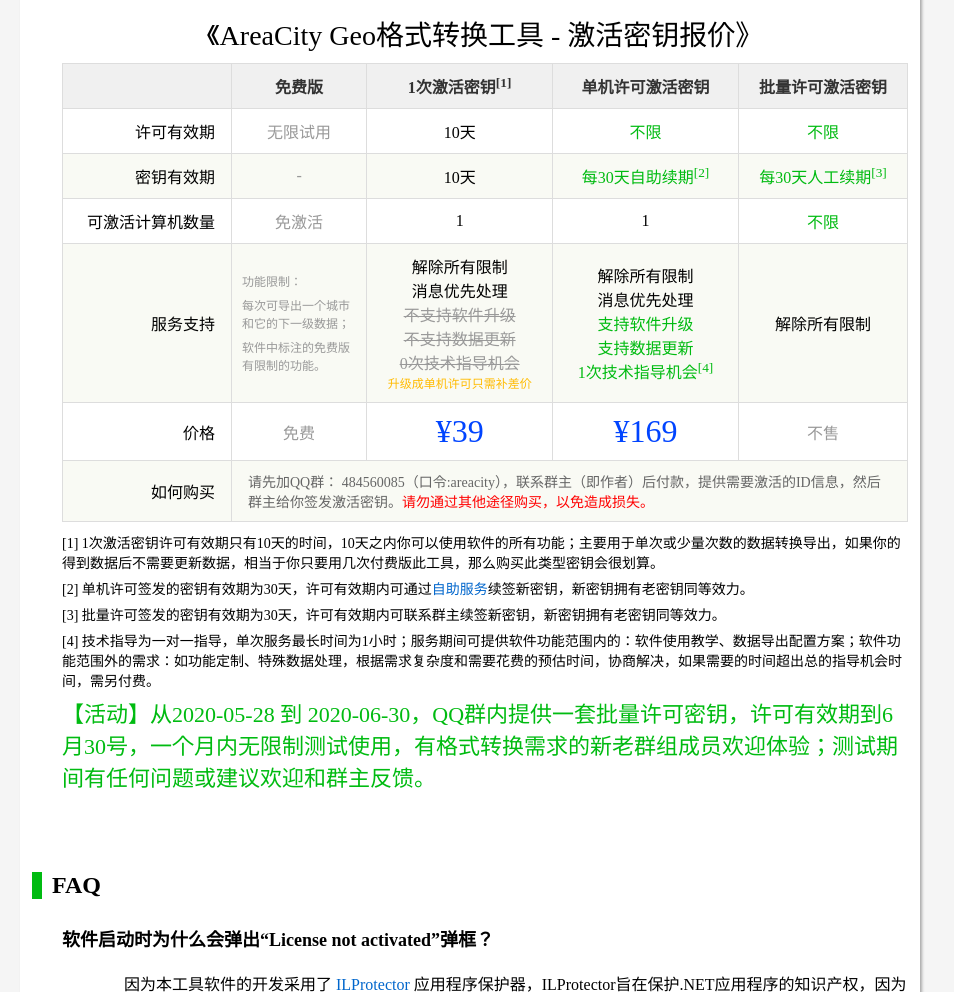
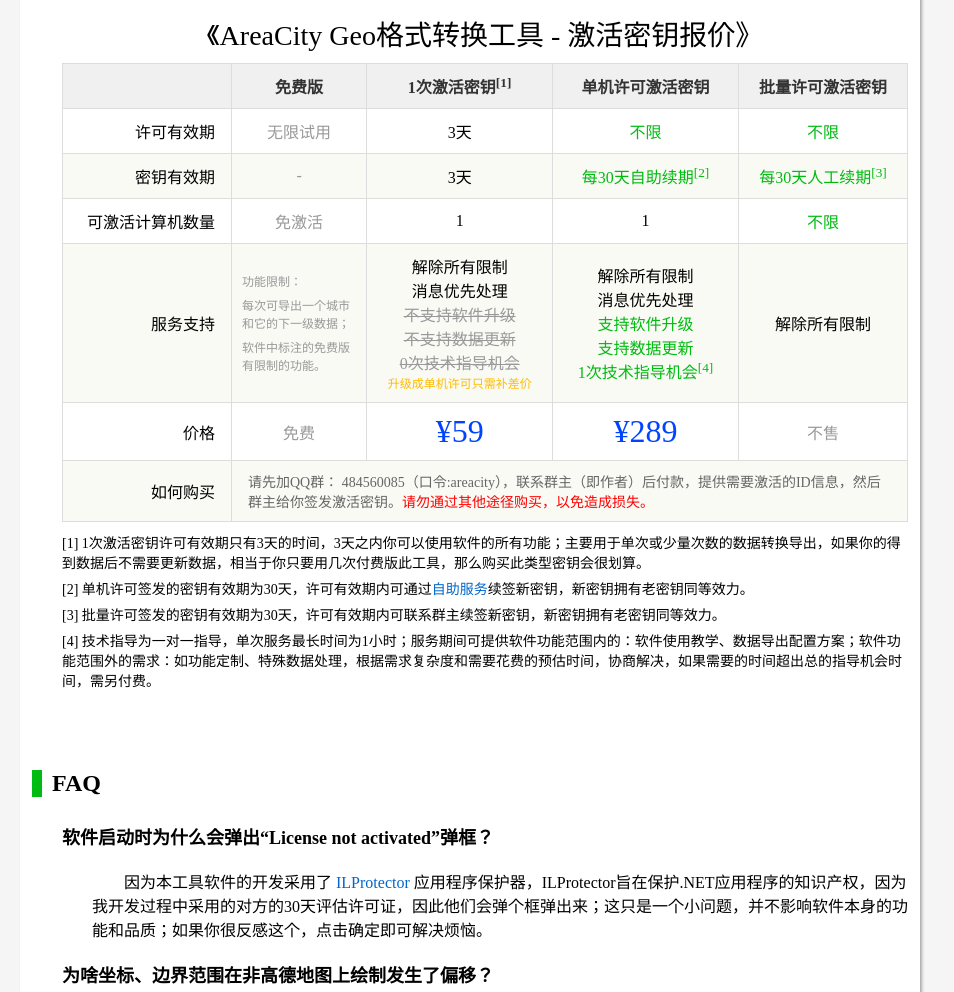
Before and after one commit to vikuviku66664i/xiangyuecnw, a plain HTML site: page assets/AreaCity-Geo-Transform-Tools.html in a window 1280 px wide. Shown: the part 9859-10851 px from the top of the page, without its empty margins (170-1124 px from the left). Drawn offline with Linux system fonts and the light colour scheme.

```diff
--- a/assets/AreaCity-Geo-Transform-Tools.html
+++ b/assets/AreaCity-Geo-Transform-Tools.html
@@ -531,14 +531,14 @@ select id,ext_path,polygon from 【此处改成你的表名】 where polygon.STI
 					<tr>
 						<td class="right">许可有效期</td>
 						<td style="color:#999">无限试用</td>
-						<td>10天</td>
+						<td>3天</td>
 						<td style="color:#0b1;">不限</td>
 						<td style="color:#0b1;">不限</td>
 					</tr>
 					<tr>
 						<td class="right">密钥有效期</td>
 						<td style="color:#999">-</td>
-						<td>10天</td>
+						<td>3天</td>
 						<td style="color:#0b1;">每30天自助续期<sup>[2]</sup></td>
 						<td style="color:#0b1;">每30天人工续期<sup>[3]</sup></td>
 					</tr>
@@ -578,8 +578,8 @@ select id,ext_path,polygon from 【此处改成你的表名】 where polygon.STI
 					<tr>
 						<td class="right">价格</td>
 						<td style="color:#999;">免费</td>
-						<td style="font-size:32px;color:#04f;">¥39</td>
-						<td style="font-size:32px;color:#04f;">¥169</td>
+						<td style="font-size:32px;color:#04f;">¥59</td>
+						<td style="font-size:32px;color:#04f;">¥289</td>
 						<td style="color:#999;">不售</td>
 					</tr>
 					<tr>
@@ -592,11 +592,11 @@ select id,ext_path,polygon from 【此处改成你的表名】 where polygon.STI
 			</table>
 
 			<div style="font-size:14px;margin-top:10px">
-				<div>[1] 1次激活密钥许可有效期只有10天的时间，10天之内你可以使用软件的所有功能；主要用于单次或少量次数的数据转换导出，如果你的得到数据后不需要更新数据，相当于你只要用几次付费版此工具，那么购买此类型密钥会很划算。</div>
+				<div>[1] 1次激活密钥许可有效期只有3天的时间，3天之内你可以使用软件的所有功能；主要用于单次或少量次数的数据转换导出，如果你的得到数据后不需要更新数据，相当于你只要用几次付费版此工具，那么购买此类型密钥会很划算。</div>
 				<div style="margin-top:6px">[2] 单机许可签发的密钥有效期为30天，许可有效期内可通过<a href="https://jiebian.life/web/h5/github/areacity-agt-renew.aspx" target="_blank">自助服务</a>续签新密钥，新密钥拥有老密钥同等效力。</div>
 				<div style="margin-top:6px">[3] 批量许可签发的密钥有效期为30天，许可有效期内可联系群主续签新密钥，新密钥拥有老密钥同等效力。</div>
 				<div style="margin-top:6px">[4] 技术指导为一对一指导，单次服务最长时间为1小时；服务期间可提供软件功能范围内的：软件使用教学、数据导出配置方案；软件功能范围外的需求：如功能定制、特殊数据处理，根据需求复杂度和需要花费的预估时间，协商解决，如果需要的时间超出总的指导机会时间，需另付费。</div>
-				<div style="margin-top:6px;color:#0b1;font-size:22px">【活动】从2020-05-28 到 2020-06-30，QQ群内提供一套批量许可密钥，许可有效期到6月30号，一个月内无限制测试使用，有格式转换需求的新老群组成员欢迎体验；测试期间有任何问题或建议欢迎和群主反馈。</div>
+				<div style="margin-top:6px;color:#0b1;font-size:22px;display:none">【活动】从2020-05-28 到 2020-06-30，QQ群内提供一套批量许可密钥，许可有效期到6月30号，一个月内无限制测试使用，有格式转换需求的新老群组成员欢迎体验；测试期间有任何问题或建议欢迎和群主反馈。</div>
 			</div>
 		</div>
 
```
Also changed, not shown: 测试和WEB数据格式转换工具.js (+1 -1 lines).
